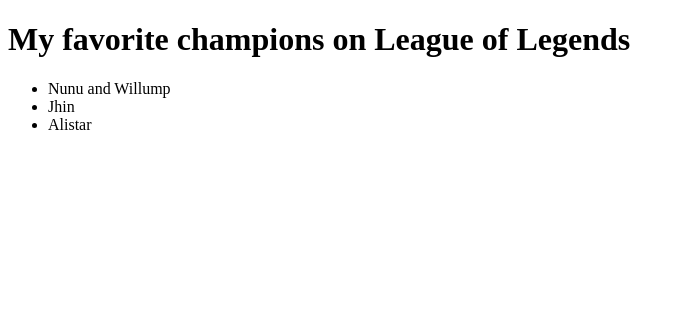
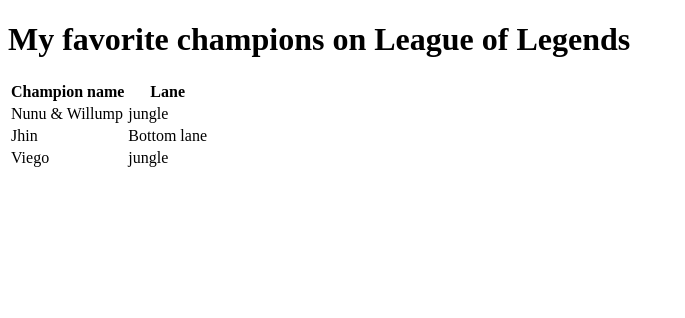
Before and after one commit to bidwolf/alura-courses, a Flask app: page /champion in a window 1280 px wide. Shown: the top 318 px of the page, without its empty margins (0-685 px from the left). Run offline with Flask 3, Linux system fonts and the light colour scheme.

Commit message:
26 using flask for templates (#27)
* chore: adding requirements.txt with pytest, Flask and pylint libraries

* feat: adding customization in the html with jinja language

* feat: add create_champion page to register a new favorite champion

* feat: using champion model with lane and name properties

* feat: create champion route and create-champion route to render templates correctly

* docs: adding some names for spelling dictionarie

```diff
--- a/flaskCourse/app.py
+++ b/flaskCourse/app.py
@@ -2,7 +2,7 @@
 
 from flask import Flask, render_template
 
-# from src.models.champion import Champion
+from src.models.champion import Champion
 
 app = Flask(__name__)
 
@@ -10,7 +10,20 @@
 @app.route("/champion")
 def champion():
     """This is the route that get the champion information"""
-    return render_template("champion.html")
+    game_name = "League of Legends"
+    nunu = Champion(name="Nunu & Willump", lane="jungle")
+    viego = Champion(name="Viego", lane="jungle")
+    jhin = Champion(name="Jhin", lane="Bottom lane")
+    favorite_champions = [nunu, jhin, viego]
+    return render_template(
+        "champion.html", game_name=game_name, champions=favorite_champions
+    )
+
+
+@app.route("/create-champion")
+def create_champion():
+    """This is the route that allows the user add a favorite champion"""
+    return render_template("create_champion.html")
 
 
 app.run(debug=True, port=8080)
--- a/flaskCourse/src/models/champion.py
+++ b/flaskCourse/src/models/champion.py
@@ -4,13 +4,13 @@
 class Champion:
     """This class represents a champion in league of legends"""
 
-    def __init__(self, name: str, category: str):
+    def __init__(self, name: str, lane: str):
         self._name = name
-        self._category = category
+        self._lane = lane
         self._level = 1
 
     def __str__(self):
-        return f"The champion {self._name} is a {self._category}"
+        return f"The champion {self._name} is a {self._lane}"
 
     @property
     def name(self):
@@ -18,6 +18,6 @@
         return self._name
 
     @property
-    def category(self):
-        """The champion category"""
-        return self._category
+    def lane(self):
+        """The champion lane"""
+        return self._lane
--- a/flaskCourse/templates/champion.html
+++ b/flaskCourse/templates/champion.html
@@ -10,15 +10,27 @@
 <body>
   <header>
     <h1>
-      My favorite champions on League of Legends
+      My favorite champions on {{game_name}}
     </h1>
   </header>
   <main>
-    <ul>
-      <li>Nunu and Willump</li>
-      <li>Jhin</li>
-      <li>Alistar</li>
-    </ul>
+    <table>
+      <thead>
+        <tr>
+          <th>Champion name</th>
+          <th>Lane</th>
+        </tr>
+      </thead>
+      <tbody>
+        {% for champion in champions %}
+        <tr>
+          <td>{{champion.name}}</td>
+          <td>{{champion.lane}}</td>
+        </tr>
+        {% endfor %}
+      </tbody>
+    </table>
+
   </main>
 </body>
 
```
Also changed, not shown: flaskCourse/requirements.txt (added, +21 -0 lines), flaskCourse/templates/create_champion.html (added, +23 -0 lines).
